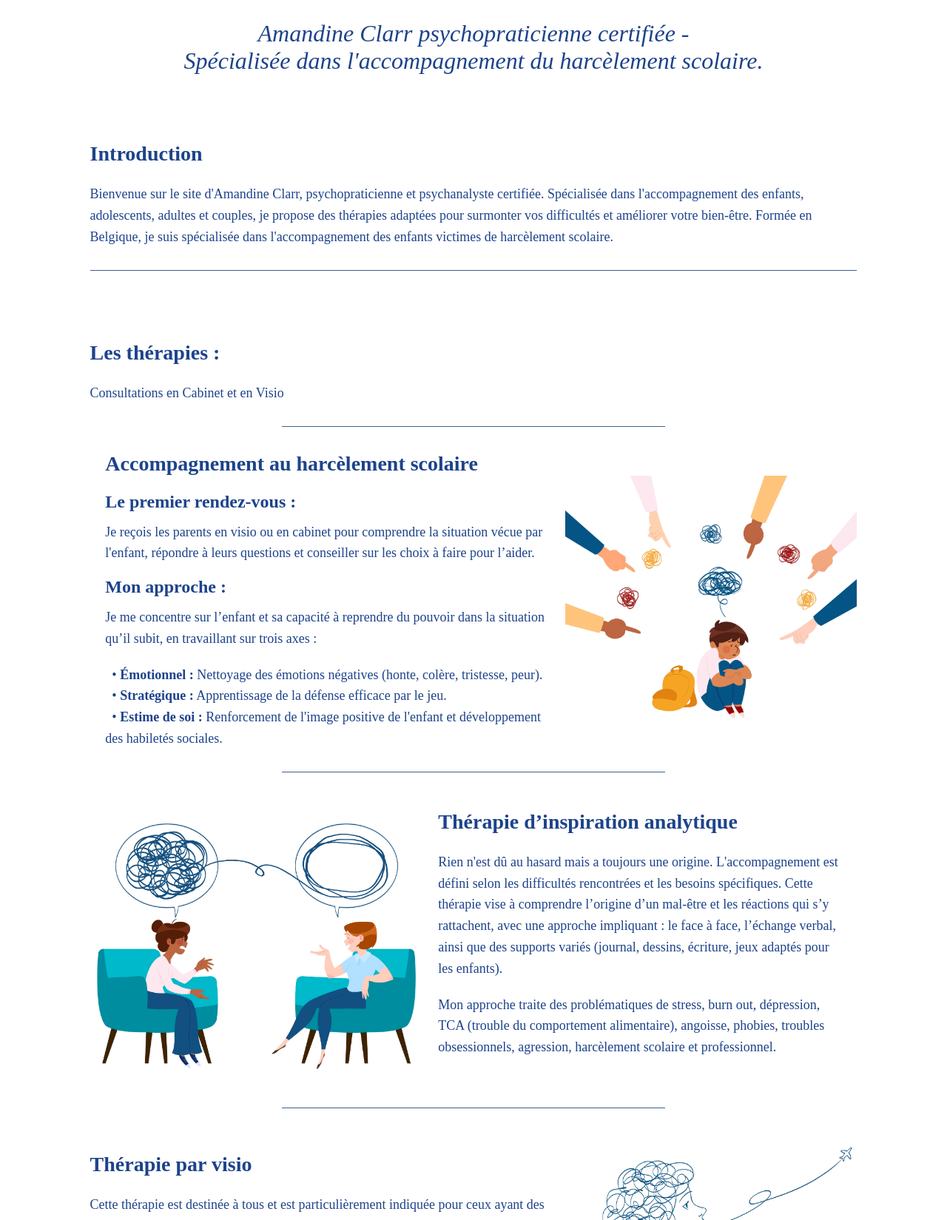
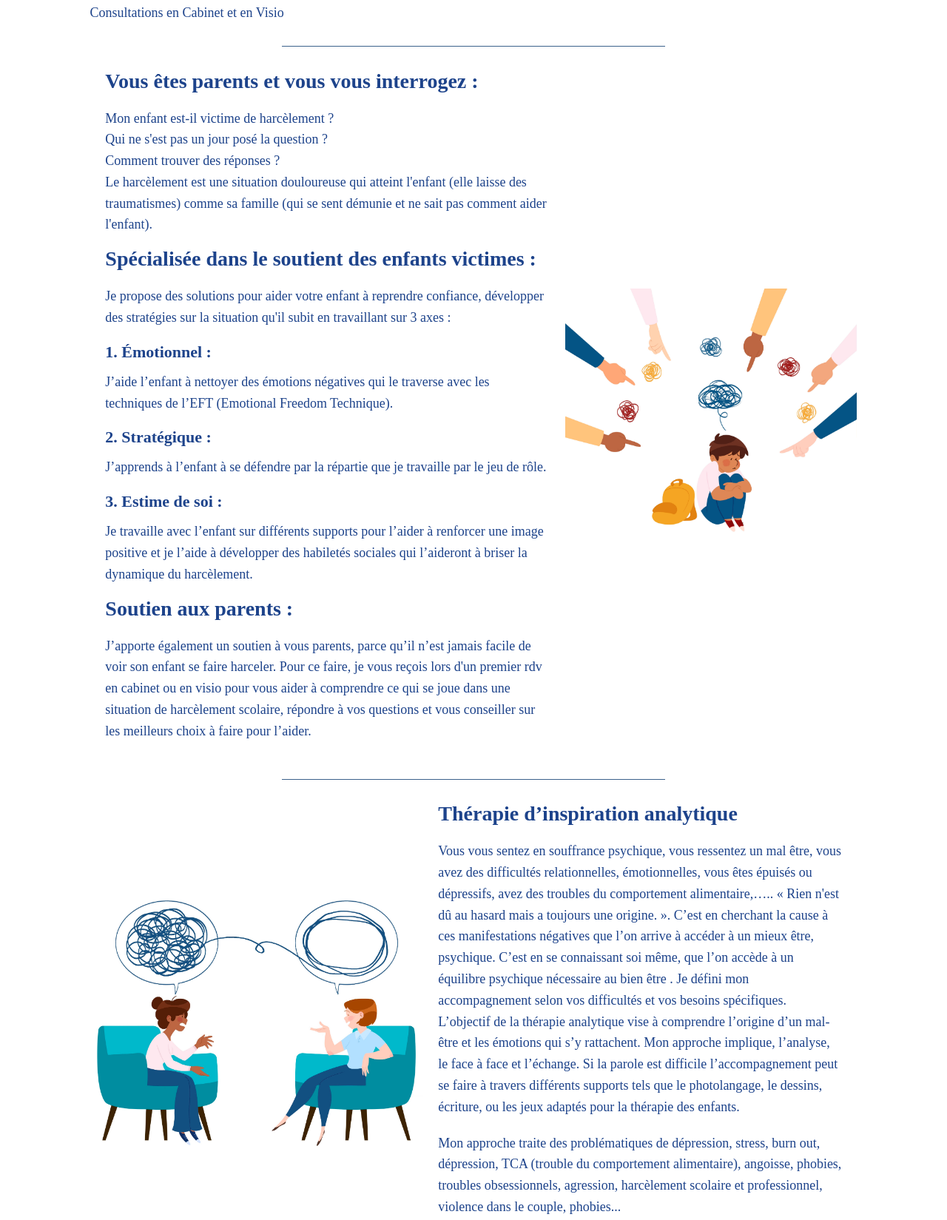
Before and after one commit to AnneGicquel/amandineclarr-psychopraticienne, a plain HTML site: page index.html in a window 1280 px wide. Shown: the part 819-2468 px from the top of the page at 74% size. Drawn offline with Linux system fonts and the light colour scheme; a web font is replaced by a local one.

Commit message:
Add changes on texts and prices

```diff
--- a/index.html
+++ b/index.html
@@ -25,14 +25,29 @@
       content="follow, index, max-snippet:-1, max-image-preview:large"
     />
     <!-- Open Graph meta tags -->
-    <meta property="og:title" content="Amandine Clarr - Psychopraticienne Certifiée" />
-    <meta property="og:description" content="Bienvenue sur le site d'Amandine Clarr, psychopraticienne et psychanalyste certifiée. Spécialisée dans l'accompagnement des enfants, adolescents, adultes et couples, formée à outiller les enfants victimes de harcèlement, elle propose des thérapies adaptées pour surmonter vos difficultés et améliorer votre bien-être. Consultations en cabinet et en visio." />
-    <meta property="og:image" content="https://amandineclarr-psychopraticienne.netlify.app/assets/fleur_de_lotus.jpg" />
-    <meta property="og:url" content="https://amandineclarr-psychopraticienne.netlify.app/" />
+    <meta
+      property="og:title"
+      content="Amandine Clarr - Psychopraticienne Certifiée"
+    />
+    <meta
+      property="og:description"
+      content="Bienvenue sur le site d'Amandine Clarr, psychopraticienne et psychanalyste certifiée. Spécialisée dans l'accompagnement des enfants, adolescents, adultes et couples, formée à outiller les enfants victimes de harcèlement, elle propose des thérapies adaptées pour surmonter vos difficultés et améliorer votre bien-être. Consultations en cabinet et en visio."
+    />
+    <meta
+      property="og:image"
+      content="https://amandineclarr-psychopraticienne.netlify.app/assets/fleur_de_lotus.jpg"
+    />
+    <meta
+      property="og:url"
+      content="https://amandineclarr-psychopraticienne.netlify.app/"
+    />
     <meta property="og:type" content="website" />
     <meta property="og:locale" content="fr_FR" />
     <!-- google-site-verification -->
-    <meta name="google-site-verification" content="tfmkyFQfXkLBOvDgPuZSM4cMd-1QYNFKnXmuHTZHv-0" />
+    <meta
+      name="google-site-verification"
+      content="tfmkyFQfXkLBOvDgPuZSM4cMd-1QYNFKnXmuHTZHv-0"
+    />
   </head>
 
   <body>
@@ -123,8 +138,8 @@
           psychanalyste certifiée. Spécialisée dans l'accompagnement des
           enfants, adolescents, adultes et couples, je propose des thérapies
           adaptées pour surmonter vos difficultés et améliorer votre bien-être.
-          Formée en Belgique, je suis spécialisée dans
-          l'accompagnement des enfants victimes de harcèlement scolaire.
+          Formée en Belgique, je suis spécialisée dans l'accompagnement des
+          enfants victimes de harcèlement scolaire.
         </p>
         <hr class="hrSection" />
       </section>
@@ -138,13 +153,62 @@
         <hr class="demiHrSection" />
 
         <!-- harcelement -->
+
         <div
           class="sectionHarcelement"
           role="region"
           aria-labelledby="harcelement-title"
         >
           <div class="harcelementTXTContainer">
-            <h2 id="harcelement-title">
+            <h2>Vous êtes parents et vous vous interrogez :</h2>
+            <ul>
+              <li>Mon enfant est-il victime de harcèlement ?</li>
+              <li>Qui ne s'est pas un jour posé la question ?</li>
+              <li>Comment trouver des réponses ?</li>
+            </ul>
+            <p>
+              Le harcèlement est une situation douloureuse qui atteint l'enfant
+              (elle laisse des traumatismes) comme sa famille (qui se sent
+              démunie et ne sait pas comment aider l'enfant).
+            </p>
+
+            <h2>Spécialisée dans le soutient des enfants victimes :</h2>
+            <p>
+              Je propose des solutions pour aider votre enfant à reprendre
+              confiance, développer des stratégies sur la situation qu'il subit
+              en travaillant sur 3 axes :
+            </p>
+
+            <h4>1. Émotionnel :</h4>
+            <p>
+              J’aide l’enfant à nettoyer des émotions négatives qui le traverse
+              avec les techniques de l’EFT (Emotional Freedom Technique).
+            </p>
+
+            <h4>2. Stratégique :</h4>
+            <p>
+              J’apprends à l’enfant à se défendre par la répartie que je
+              travaille par le jeu de rôle.
+            </p>
+
+            <h4>3. Estime de soi :</h4>
+            <p>
+              Je travaille avec l’enfant sur différents supports pour l’aider à
+              renforcer une image positive et je l’aide à développer des
+              habiletés sociales qui l’aideront à briser la dynamique du
+              harcèlement.
+            </p>
+
+            <h2>Soutien aux parents :</h2>
+            <p>
+              J’apporte également un soutien à vous parents, parce qu’il n’est
+              jamais facile de voir son enfant se faire harceler. Pour ce faire,
+              je vous reçois lors d'un premier rdv en cabinet ou en visio pour
+              vous aider à comprendre ce qui se joue dans une situation de
+              harcèlement scolaire, répondre à vos questions et vous conseiller
+              sur les meilleurs choix à faire pour l’aider.
+            </p>
+            <!-- <h2 id="harcelement-title">
               Accompagnement au harcèlement scolaire
             </h2>
             <h3>Le premier rendez-vous :</h3>
@@ -172,7 +236,7 @@
                 l'image positive de l'enfant et développement des habiletés
                 sociales.
               </li>
-            </ul>
+            </ul>-->
           </div>
           <div class="harcelementIMGContainer">
             <img
@@ -204,20 +268,39 @@
           <div class="analytiqueTXTContainer">
             <h2 id="analytique-title">Thérapie d’inspiration analytique</h2>
             <p>
-              Rien n'est dû au hasard mais a toujours une origine.
+              <!-- Rien n'est dû au hasard mais a toujours une origine.
               L'accompagnement est défini selon les difficultés rencontrées et
               les besoins spécifiques. Cette thérapie vise à comprendre
               l’origine d’un mal-être et les réactions qui s’y rattachent, avec
               une approche impliquant : le face à face, l’échange verbal, ainsi
               que des supports variés (journal, dessins, écriture, jeux adaptés
-              pour les enfants).
+              pour les enfants). -->
+              Vous vous sentez en souffrance psychique, vous ressentez un mal
+              être, vous avez des difficultés relationnelles, émotionnelles,
+              vous êtes épuisés ou dépressifs, avez des troubles du comportement
+              alimentaire,….. « Rien n'est dû au hasard mais a toujours une
+              origine. ». C’est en cherchant la cause à ces manifestations
+              négatives que l’on arrive à accéder à un mieux être, psychique.
+              C’est en se connaissant soi même, que l’on accède à un équilibre
+              psychique nécessaire au bien être . Je défini mon accompagnement
+              selon vos difficultés et vos besoins spécifiques. L’objectif de la
+              thérapie analytique vise à comprendre l’origine d’un mal-être et
+              les émotions qui s’y rattachent. Mon approche implique, l’analyse,
+              le face à face et l’échange. Si la parole est difficile
+              l’accompagnement peut se faire à travers différents supports tels
+              que le photolangage, le dessins, écriture, ou les jeux adaptés
+              pour la thérapie des enfants.
             </p>
 
             <p>
-              Mon approche traite des problématiques de stress, burn out,
+              <!-- Mon approche traite des problématiques de stress, burn out,
               dépression, TCA (trouble du comportement alimentaire), angoisse,
               phobies, troubles obsessionnels, agression, harcèlement scolaire
-              et professionnel.
+              et professionnel. -->
+              Mon approche traite des problématiques de dépression, stress, burn
+              out, dépression, TCA (trouble du comportement alimentaire),
+              angoisse, phobies, troubles obsessionnels, agression, harcèlement
+              scolaire et professionnel, violence dans le couple, phobies...
             </p>
           </div>
         </div>
@@ -265,9 +348,12 @@
           <h2 id="qui_suis_je-title">Qui suis-je</h2>
           <p>
             J'ai démarré mon parcours professionnel en tant qu’Éducatrice
-            Spécialisée, exerçant pendant 15 ans auprès de divers publics :
-            femmes victimes de violences conjugales, enfants/adolescents,
-            personnes en situation de handicap.
+            Spécialisée, exerçant pendant 16 ans auprès de divers publics :
+            femmes victimes de violences conjugales, enfants/adolescents placés,
+            enfant et adulte en situation de handicap psychique et physique. Ces
+            expériences professionnelles m’ont permis de me spécialiser auprès
+            de ces publics et d’acquérir une solide expérience quant à l’
+            accompagnement psychique des personnes.
           </p>
           <p>
             Mon intérêt pour l'inconscient et le fonctionnement humain, ainsi
@@ -384,7 +470,7 @@
             65 euros par séance ou 300 euros pour 5 séances
           </li>
           <li>
-            <strong>&nbsp; • Consultation analytique :</strong> 65 euros l'heure
+            <strong>&nbsp; • Consultation analytique :</strong> 55 euros l'heure
           </li>
         </ul>
 
@@ -413,26 +499,24 @@
     <footer></footer>
 
     <!-- SCRIPTS -->
-     <!-- menuToggle -->
+    <!-- menuToggle -->
     <script>
-      document.addEventListener("DOMContentLoaded", function() {
+      document.addEventListener("DOMContentLoaded", function () {
         const menuToggle = document.getElementById("menu-toggle");
         const mobileNav = document.getElementById("mobile-nav");
         const menuItems = mobileNav.querySelectorAll("li");
 
-        menuToggle.addEventListener("click", function() {
-            mobileNav.classList.toggle("show");
+        menuToggle.addEventListener("click", function () {
+          mobileNav.classList.toggle("show");
         });
 
-        menuItems.forEach(item => {
-            item.addEventListener("click", function() {
-                mobileNav.classList.remove("show");
-            });
+        menuItems.forEach((item) => {
+          item.addEventListener("click", function () {
+            mobileNav.classList.remove("show");
+          });
         });
-    });
-
+      });
     </script>
-
 
     <!-- Mailto -->
     <script>
--- a/styles.css
+++ b/styles.css
@@ -51,11 +51,12 @@ h1 {
 h2 {
   font-size: clamp(22px, 3vw, 28px);
   margin-bottom: 25px;
-  line-height: 30px;
 }
 h3 {
   font-size: clamp(20px, 3vw, 24px);
   margin-bottom: 15px;
+  line-height: 30px;
+
 }
 h4 {
   font-size: clamp(18px, 3vw, 22px);
@@ -195,7 +196,9 @@ button {
 }
 .heroImg {
   width: 100%;
-  max-height: 700px;
+  /* max-height: 700px; */
+  max-height: 200px;
+
   margin-top: 100px; /* Marge supérieure égale à la hauteur de la barre de navigation pour éviter que le contenu soit caché derrière */
 }
 
@@ -238,6 +241,7 @@ main {
 .harcelementIMG {
   width: 100%;
 }
+
 /********* SECTION QUI SUIS JE *********/
 .quiIMG {
   padding: 0 2%;
```
